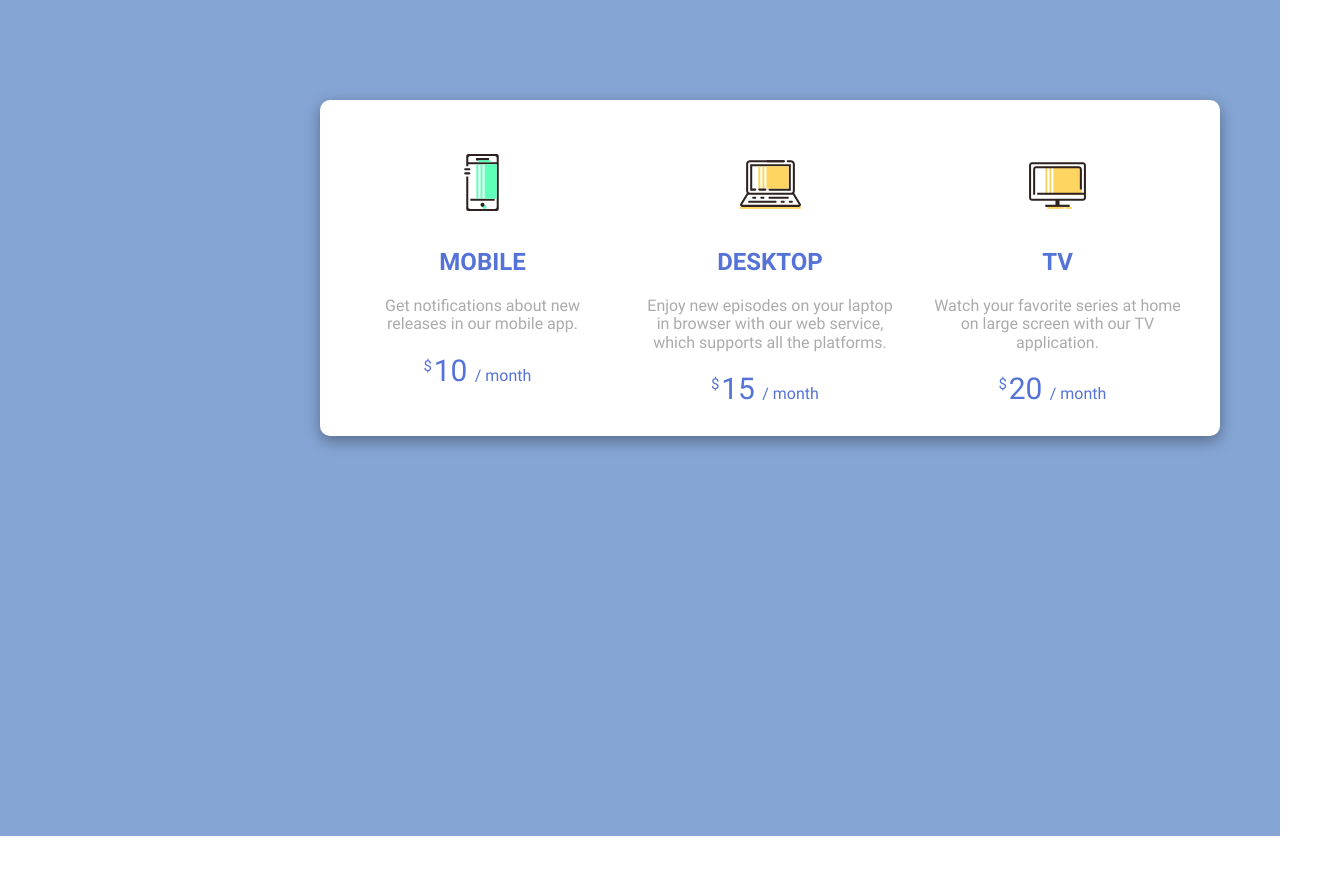
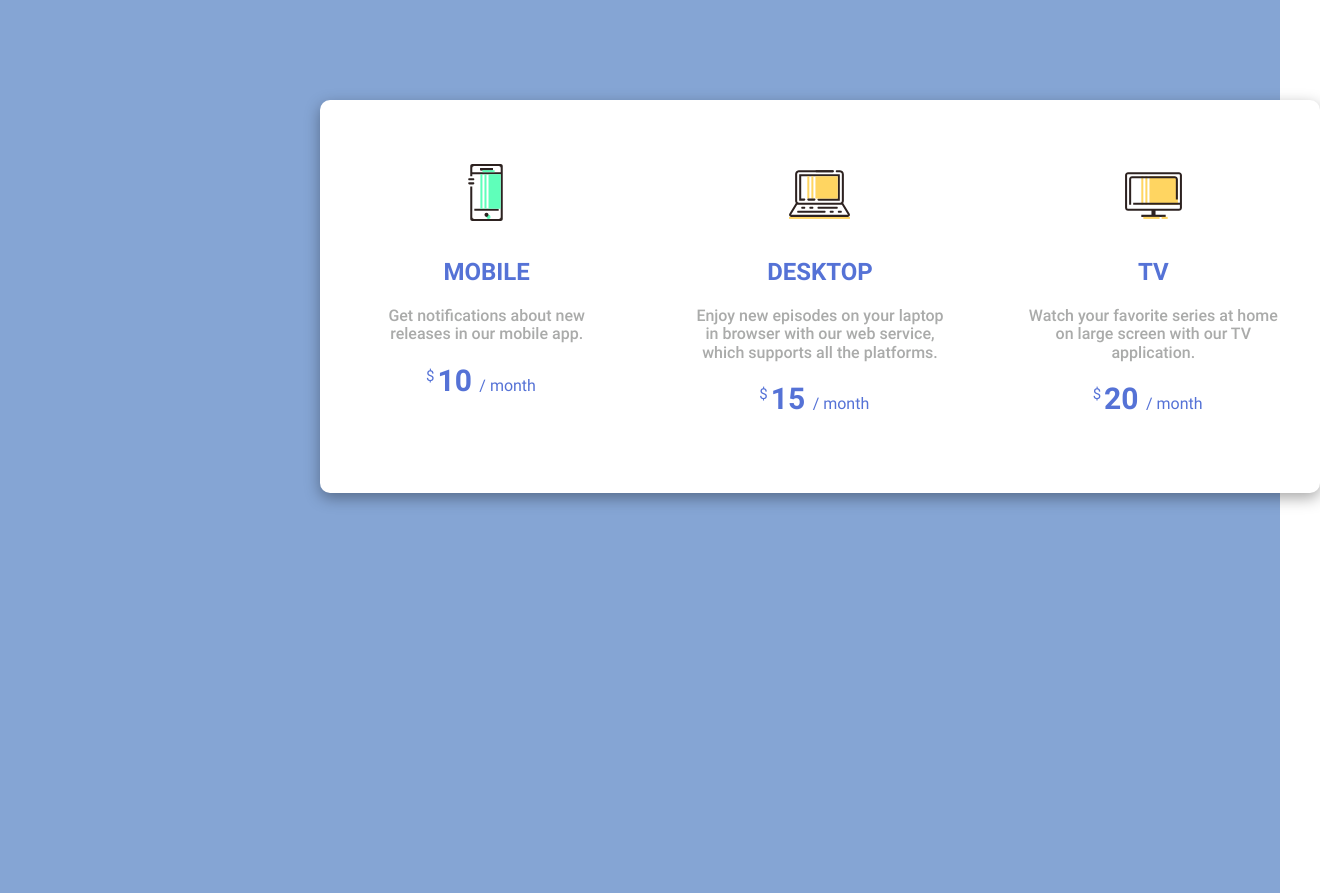
Before and after one commit to Bakhrom-Khalikulov/subscription_fee, a plain HTML site: page index.html in a window 1280 px wide. Shown: the whole page, 1320 px wide, since content can reach past the window. Before the commit the page ends 836 px from the top, so only its background shows below. Drawn offline with Linux system fonts and the light colour scheme.

Commit message:
hover updated

```diff
--- a/css/main.css
+++ b/css/main.css
@@ -117,19 +117,30 @@ a{
     display: flex;
     justify-content: space-evenly;
     background-color: #fff;
-    min-height: 336px;
-    width: 900px;
+    min-height: 380px;
+    width: 1000px;
     box-shadow: rgba(0, 0, 0, 0.35) 0px 5px 15px;
     border-radius: 10px;
 }
 
 .sub-fee__item{
-    margin-top: 50px;
-    width: 250px;
+    margin-top: 30px;
+    margin-bottom: 40px;
+    padding: 20px 20px;
+    border-radius: 5px;
+    width: 350px;
     text-align: center;
+    /* transition: transform 1s ease; */
 }
 
+.sub-fee__item:hover{
+    cursor: pointer;
+    background-color: #F7F7F7;
+}
+
+
 .sub-fee__img{
+    padding-top: 10px;
     margin-bottom: 30px;
 }
 
@@ -141,7 +152,11 @@ a{
 }
 
 .sub-fee__desc{
+    margin-right: auto;
+    margin-left: auto;
+    width: 250px;
     font-size: 300;
+    font-weight: 450;
     margin-top: 0;
     margin-bottom: 20px;
     font-size: 500;
@@ -156,11 +171,12 @@ a{
     position: absolute;
     color: #5572d6;
     font-size: 15px;
-    left: 66px;
+    left: 86px;
     top: 4px;
 }
 
 .sub-fee__amount{
+    font-weight: 700;
     font-size: 30px;
     color: #5572d6;
 }
```
